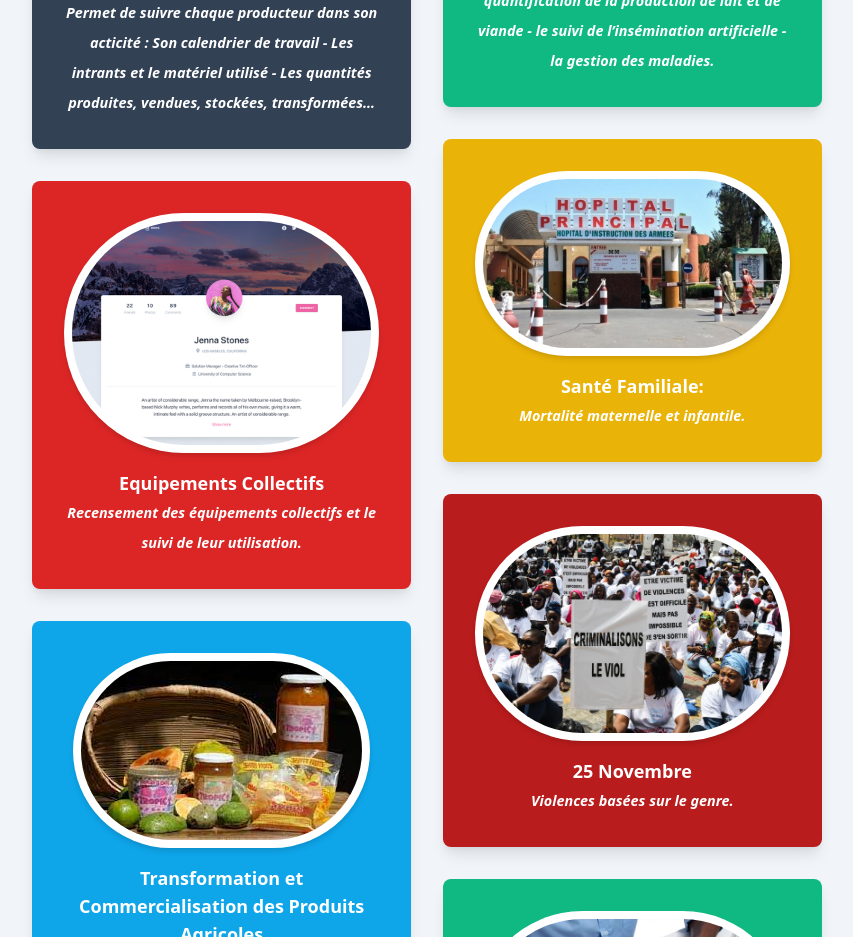
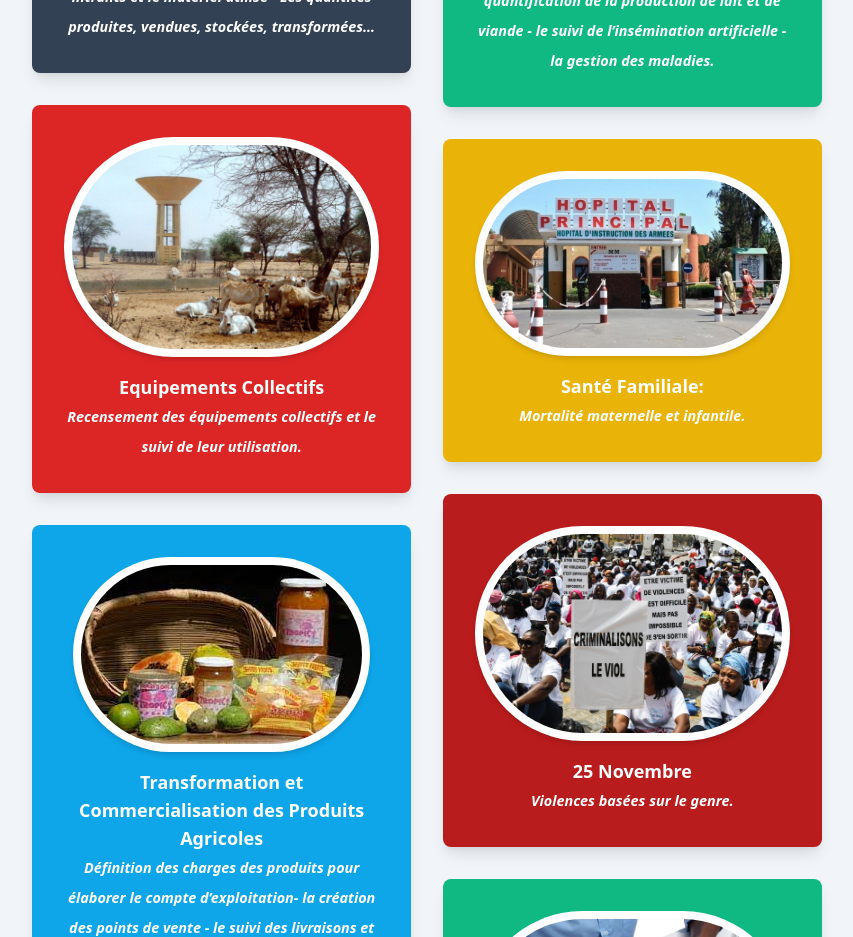
Before and after one commit to MamadouSadio/taxan, a Next.js app: page / in a window 1280 px wide. Shown: the part 3180-4117 px from the top of the page, without its empty margins (213-1066 px from the left). Built offline with nearby package versions, Linux system fonts and the light colour scheme.

Commit message:
SET UP 2

```diff
--- a/pages/index.js
+++ b/pages/index.js
@@ -285,7 +285,7 @@ export default function Index() {
                       <img
                         alt="..."
                         className="shadow-md rounded-full max-w-full w-24 mx-auto p-2 bg-white"
-                        src="/img/profile.jpg"
+                        src="/img/taxan/infrastructure.jpeg"
                       />
                       <p className="text-lg text-white mt-4 font-semibold">
                         Equipements Collectifs <br/>
```
Also changed, not shown: public/img/taxan/infrastructure.jpeg (added), public/img/taxan/parametrage.jpg.
